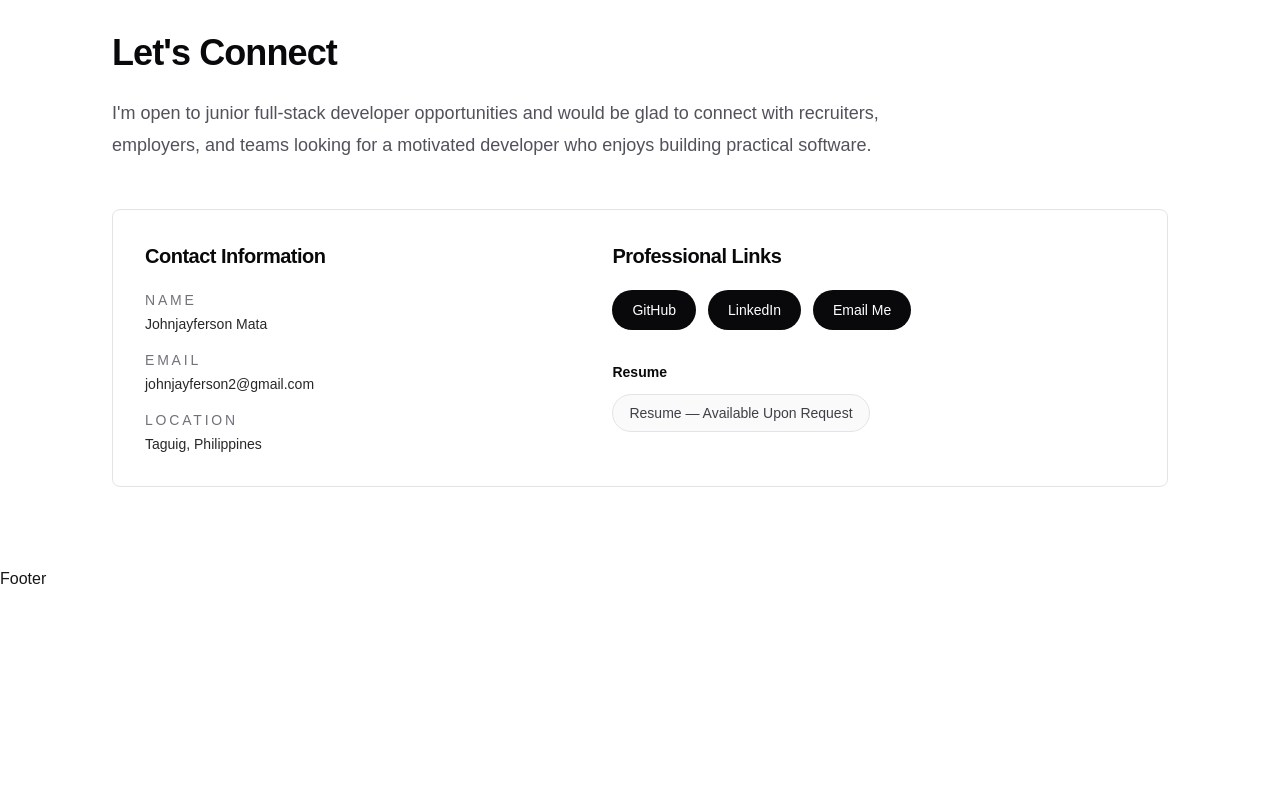
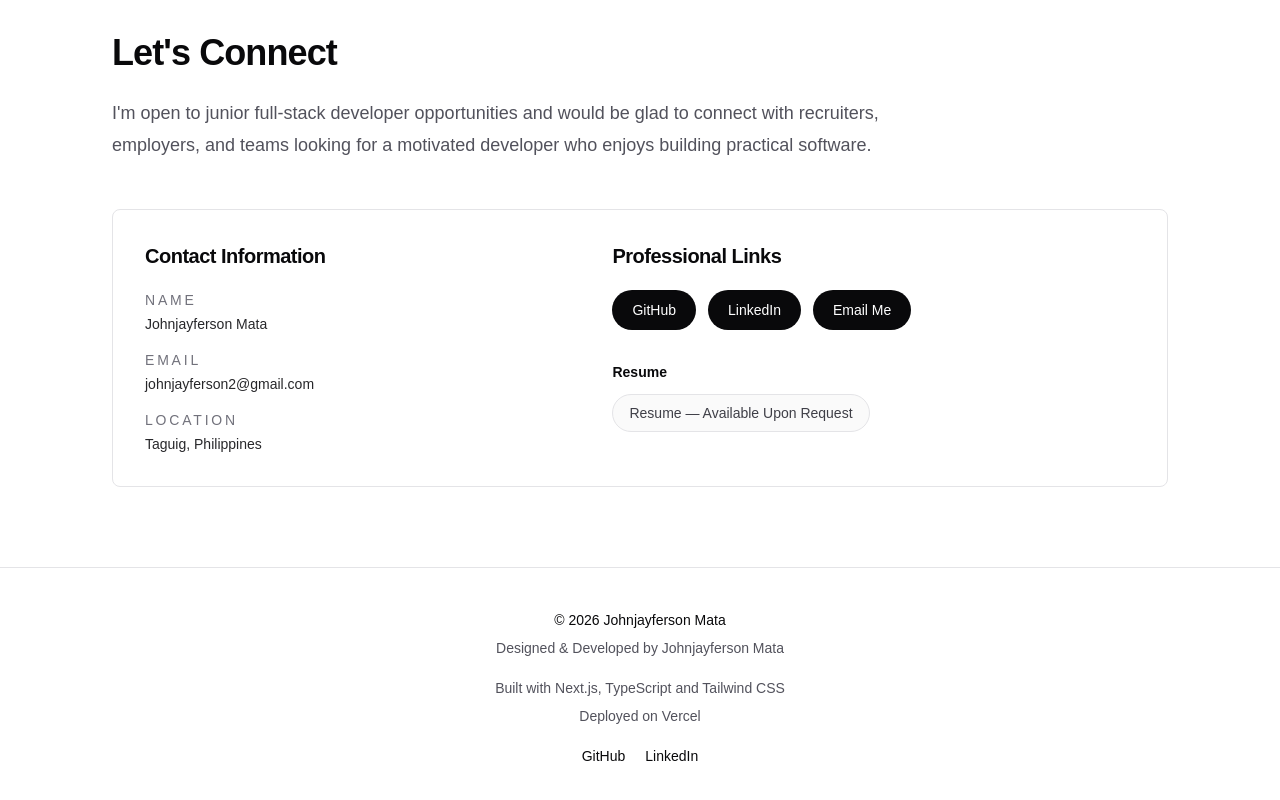
Before and after one commit to mata-john/my-portfolio, a Next.js app: page / in a window 1280 px wide. Shown: the part 6004-6804 px from the top of the page. Before the commit the page ends 6595 px from the top, so only its background shows below. Built offline with nearby package versions, Linux system fonts and the light colour scheme.

Commit message:
feat: add Footer section

```diff
--- a/components/Footer.tsx
+++ b/components/Footer.tsx
@@ -1,3 +1,44 @@
 export default function Footer() {
-  return <section>Footer</section>;
+  return (
+    <footer className="border-t border-zinc-200 px-6 py-10 sm:px-10 lg:px-12">
+      <div className="mx-auto flex w-full max-w-6xl flex-col items-center gap-4 text-center text-sm leading-6 text-zinc-600">
+        <div>
+          <p className="font-medium text-zinc-950">
+            © 2026 Johnjayferson Mata
+          </p>
+          <p className="mt-1">Designed &amp; Developed by Johnjayferson Mata</p>
+        </div>
+
+        <div>
+          <p>Built with Next.js, TypeScript and Tailwind CSS</p>
+          <p className="mt-1">Deployed on Vercel</p>
+        </div>
+
+        <nav aria-label="Footer links">
+          <ul className="flex flex-col items-center gap-3 sm:flex-row sm:gap-5">
+            <li>
+              <a
+                href="https://github.com/mata-john"
+                target="_blank"
+                rel="noopener noreferrer"
+                className="font-medium text-zinc-950 hover:text-zinc-700"
+              >
+                GitHub
+              </a>
+            </li>
+            <li>
+              <a
+                href="https://www.linkedin.com/in/johnjayferson"
+                target="_blank"
+                rel="noopener noreferrer"
+                className="font-medium text-zinc-950 hover:text-zinc-700"
+              >
+                LinkedIn
+              </a>
+            </li>
+          </ul>
+        </nav>
+      </div>
+    </footer>
+  );
 }
```
